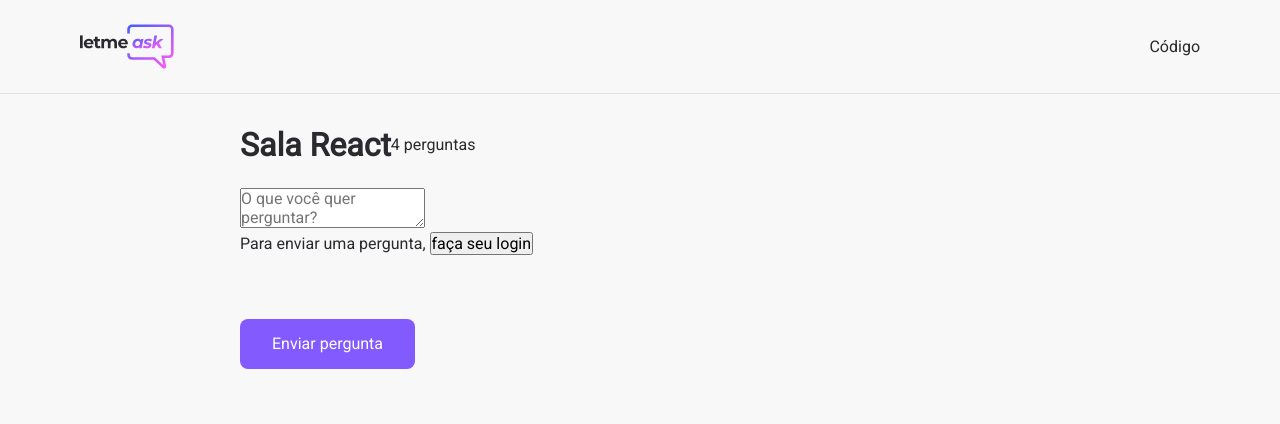
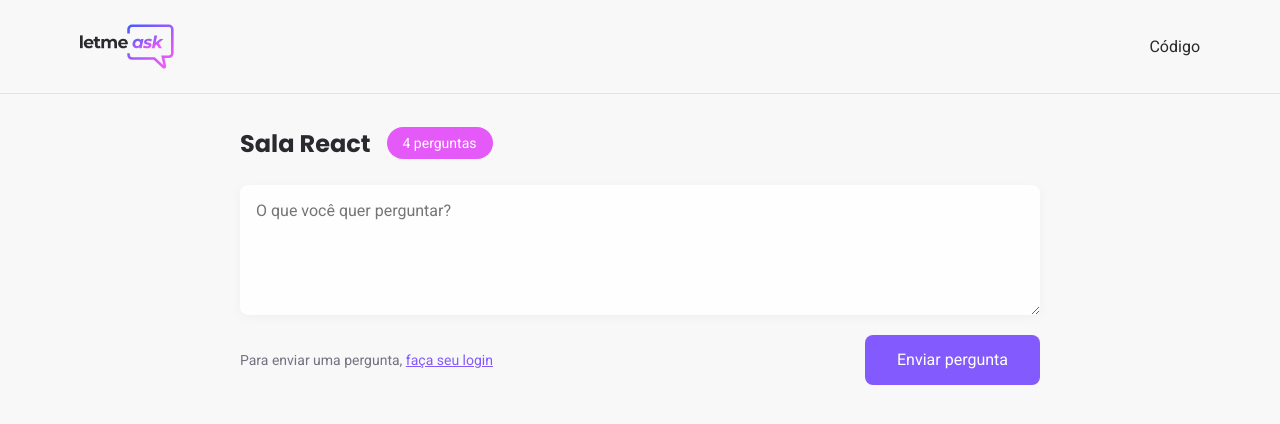
Before and after one commit to Claudio-Lins/letmeask, a React (Create React App) app: page /rooms/1 in a window 1280 px wide. Shown: the top 424 px of the page. Built offline with nearby package versions, Linux system fonts and the light colour scheme; no server answers.

Commit message:
css room done

```diff
--- a/src/styles/button.scss
+++ b/src/styles/button.scss
@@ -1,5 +1,4 @@
 .button {
-  margin-top: 64px;
   height: 50px;
   border-radius: 8px;
   font-weight: 500;
--- a/src/styles/room.scss
+++ b/src/styles/room.scss
@@ -24,6 +24,58 @@
       margin: 32px 0 24px;
       display: flex;
       align-items: center;
+
+      h1 {
+          font-family: 'Poppins', sans-serif;
+          font-size: 24px;
+          color: #29292e;
+      }
+
+      span {
+          margin-left: 16px;
+          background: #e559f9;
+          border-radius: 9999px;
+          padding: 8px 16px;
+          color: #fff;
+          font-weight: 500;
+          font-size: 14px;
+      }
+    }
+
+    form {
+        textarea {
+            width: 100%;
+            border: 0;
+            padding: 16px;
+            border-radius: 8px;
+            background: #fefefe;
+            box-shadow: 0 2px 12px rgba(0, 0, 0, 0.04);
+            resize: vertical;
+            min-height: 130px;
+        }
+
+        .form-footer{
+            display: flex;
+            justify-content: space-between;
+            align-items: center;
+            margin-top: 16px;
+
+            span {
+                font-size: 14px;
+                color: #737380;
+                font-weight: 500;
+
+                button {
+                    background: transparent;
+                    border: 0;
+                    color: #835afd;
+                    text-decoration: underline;
+                    font-size: 14px;
+                    font-weight: 500;
+                    cursor: pointer;
+                }
+            }
+        }
     }
   }
 }
```
